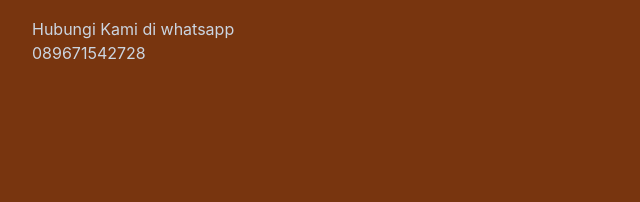
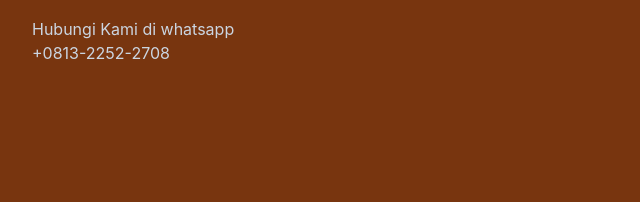
Before and after one commit to aqmalLauzit/maducontoh, a website: page index.html in a window 1280 px wide. Shown: the part 4961-5163 px from the top of the page, 0-640 px from the left. Drawn offline with nearby package versions, Linux system fonts and the light colour scheme.

Commit message:
Update index.html

```diff
--- a/index.html
+++ b/index.html
@@ -277,7 +277,7 @@
                 <div class="w-full px-4 mb-12 text-slate-300 md:w-1/2">
                     <h2 class="font-bold text-4xl mb-5 text-white">HANA'S HIVE</h2>
                     <h3>Hubungi Kami di whatsapp</h3>
-                    <a href="https://api.whatsapp.com/send?phone=6281322522708" class="hover:text-primary ">089671542728</a>
+                    <a href="https://api.whatsapp.com/send?phone=6281322522708" class="hover:text-primary ">+0813-2252-2708</a>
                 </div>
 
                 <div class="w-full px-4 mb-12 text-slate-300 md:w-1/2">
```
